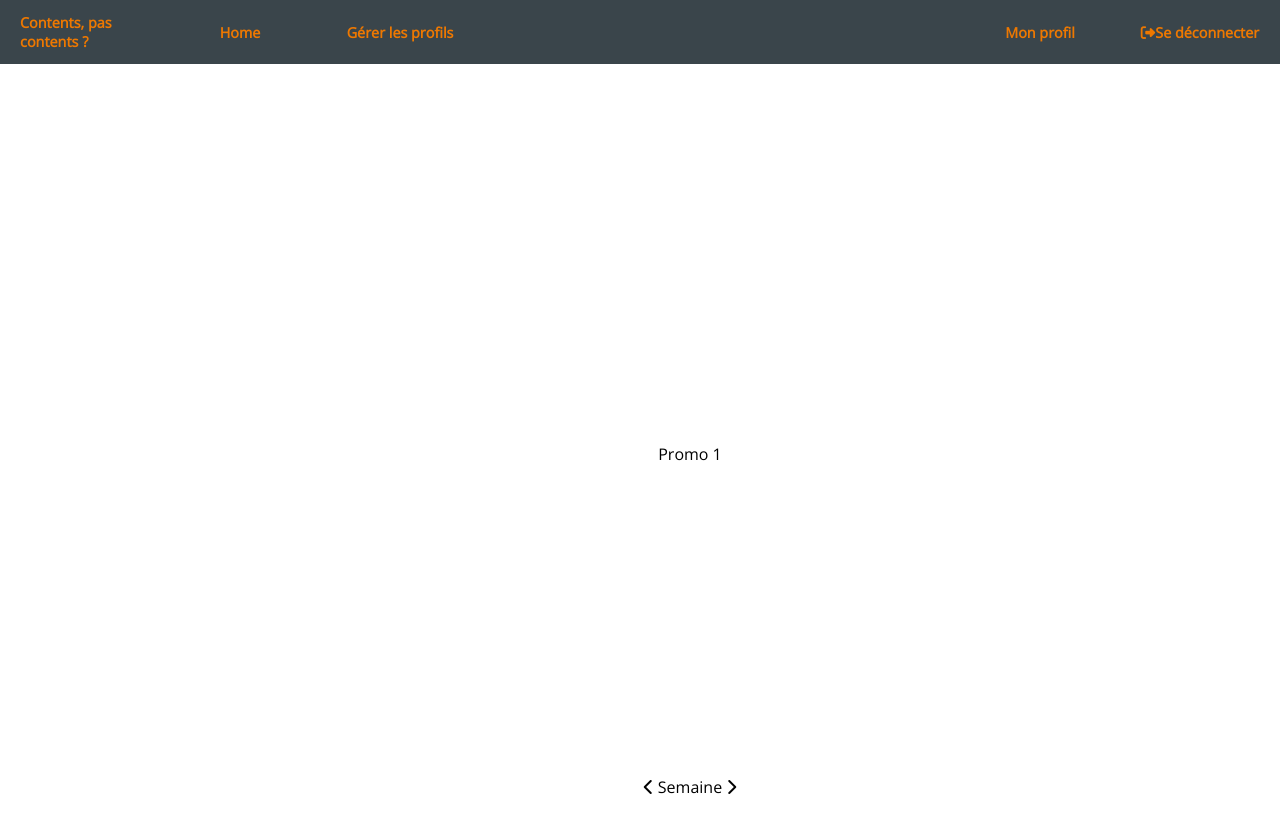
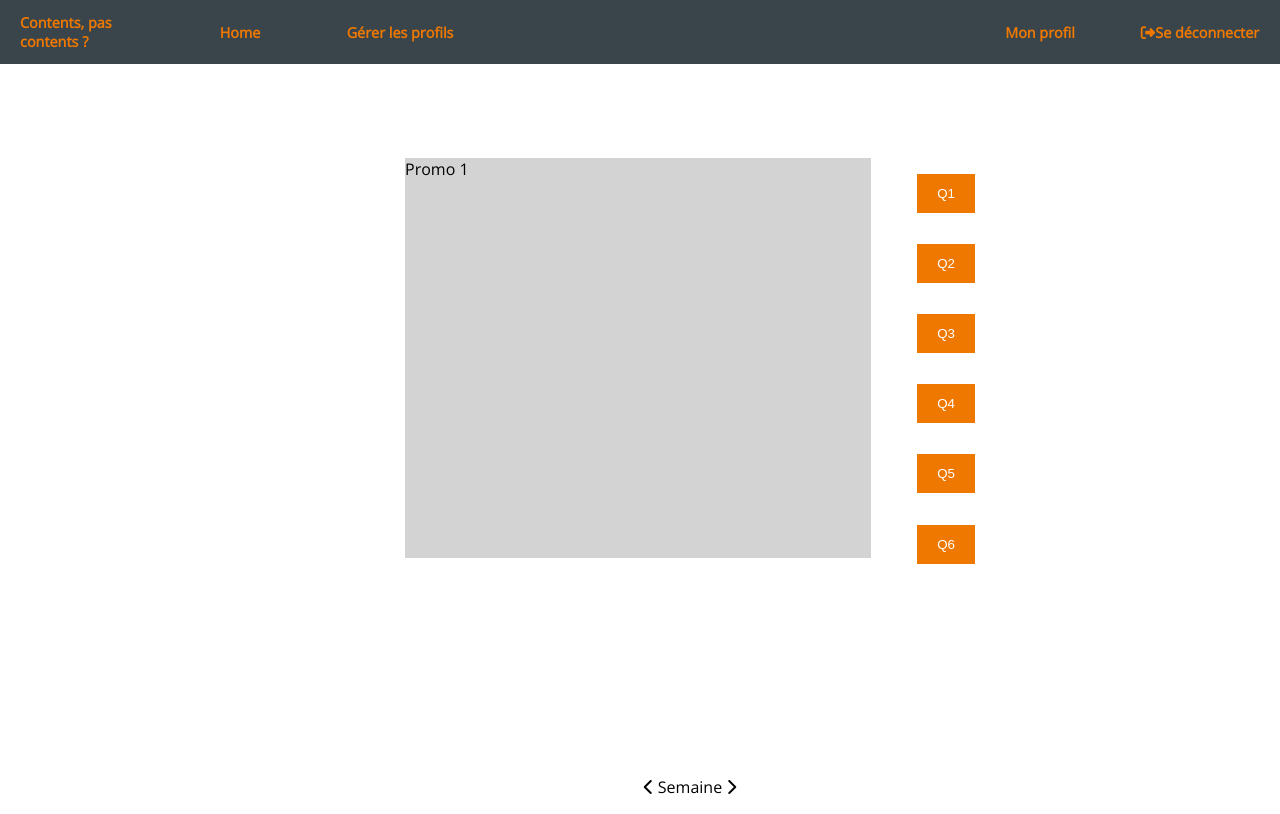
Before and after one commit to solenne2404/ContentPasContent, a Python web app: template Flask/app/templates/promo.html in a window 1280 px wide. Run offline with Jinja, Linux system fonts and the light colour scheme; the template is opened without the code that fills it, so the values that code supplies are empty; some libraries are stand-ins or nearby versions.

Commit message:
Template Promo / create button

```diff
--- a/Flask/app/static/style.css
+++ b/Flask/app/static/style.css
@@ -67,7 +67,10 @@ SIDE BAR
     /* Fixed Sidebar (stay in place on scroll) */
     z-index: 2;
     /* Stay on top */
-    top: 0;
+
+
+    top: 0px;
+
     /* Stay at the top */
     left: 0;
     background-color: rgb(123, 123, 123);
@@ -192,3 +195,40 @@ ACCUEIL ADMIN
     align-self: end;
     grid-row: 6 / 6;
 }
+
+/*****************************************************************************************************
+PROMO
+*****************************************************************************************************/
+
+.button-contain{
+    display: flex;
+    flex-direction: column;
+}
+
+.btn-q{
+    margin-top: 27%;
+    margin-bottom: 27%;
+    color:white;
+    background-color:#ee7800ff ;
+    border:none;
+    padding: 12px 20px;
+    text-align:center;
+}
+
+.btn-q:hover{
+    background-color: rgb(228, 165, 103);
+}
+
+.promo-ind{
+    width: 40%;
+    min-width: 150px;
+    height: 100%;
+    background-color:lightgray;
+    margin-right: 4%;
+}
+
+.promo-contain{
+    display: flex;
+    justify-content: center;
+    min-height:400px;
+}
--- a/Flask/app/templates/base.html
+++ b/Flask/app/templates/base.html
@@ -66,9 +66,9 @@
             <div class="dropdown">
                 <button class="dropbtn">
                     <svg xmlns="http://www.w3.org/2000/svg" x="0px" y="0px"
-    width="52" height="52"
-    viewBox="0 0 172 172"
-    style=" fill:#000000;"><g fill="none" fill-rule="nonzero" stroke="none" stroke-width="1" stroke-linecap="butt" stroke-linejoin="miter" stroke-miterlimit="10" stroke-dasharray="" stroke-dashoffset="0" font-family="none" font-weight="none" font-size="none" text-anchor="none" style="mix-blend-mode: normal"><path d="M0,172v-172h172v172z" fill="none"></path><g fill="#e67e22"><path d="M13.90265,152.15385c0,0 0,-9.92308 0,-11.24099c0,-14.54867 21.8101,-27.77944 45.63581,-32.43088c0,0 7.28726,-3.95373 5.29747,-11.24099c-7.28726,-9.25121 -9.27704,-19.17428 -9.27704,-19.17428c-1.31791,-0.67187 -3.30769,-1.98978 -4.6256,-3.30769c-1.98978,-2.66165 -4.6256,-10.59495 -3.95372,-16.53846c0.64603,-5.29747 1.96394,-3.30769 2.63581,-4.6256c-5.29747,-11.91287 -2.63581,-27.13342 3.30769,-38.3744c12.5589,-21.83594 39.02044,-15.22055 43,-7.28726c25.14363,-4.6256 24.47176,35.06671 20.51803,44.98978c0,0 1.96394,0.67188 1.96394,9.92308c-0.64604,9.92308 -8.57933,15.86659 -8.57933,15.86659c0,2.66165 -3.30769,10.59495 -8.60517,17.88221c-4.6256,9.2512 4.6256,11.24098 4.6256,11.24098c23.82572,4.6256 45.63582,17.85637 45.63582,32.40505c0,1.31791 0,11.24099 0,11.24099c0,9.27704 -35.71274,19.20012 -68.78967,19.20012c-32.40504,0 -68.78966,-3.30769 -68.78966,-18.52824z"></path></g></g></svg>
+                        width="52" height="52"
+                        viewBox="0 0 172 172"
+                        style=" fill:#000000;"><g fill="none" fill-rule="nonzero" stroke="none" stroke-width="1" stroke-linecap="butt" stroke-linejoin="miter" stroke-miterlimit="10" stroke-dasharray="" stroke-dashoffset="0" font-family="none" font-weight="none" font-size="none" text-anchor="none" style="mix-blend-mode: normal"><path d="M0,172v-172h172v172z" fill="none"></path><g fill="#e67e22"><path d="M13.90265,152.15385c0,0 0,-9.92308 0,-11.24099c0,-14.54867 21.8101,-27.77944 45.63581,-32.43088c0,0 7.28726,-3.95373 5.29747,-11.24099c-7.28726,-9.25121 -9.27704,-19.17428 -9.27704,-19.17428c-1.31791,-0.67187 -3.30769,-1.98978 -4.6256,-3.30769c-1.98978,-2.66165 -4.6256,-10.59495 -3.95372,-16.53846c0.64603,-5.29747 1.96394,-3.30769 2.63581,-4.6256c-5.29747,-11.91287 -2.63581,-27.13342 3.30769,-38.3744c12.5589,-21.83594 39.02044,-15.22055 43,-7.28726c25.14363,-4.6256 24.47176,35.06671 20.51803,44.98978c0,0 1.96394,0.67188 1.96394,9.92308c-0.64604,9.92308 -8.57933,15.86659 -8.57933,15.86659c0,2.66165 -3.30769,10.59495 -8.60517,17.88221c-4.6256,9.2512 4.6256,11.24098 4.6256,11.24098c23.82572,4.6256 45.63582,17.85637 45.63582,32.40505c0,1.31791 0,11.24099 0,11.24099c0,9.27704 -35.71274,19.20012 -68.78967,19.20012c-32.40504,0 -68.78966,-3.30769 -68.78966,-18.52824z"></path></g></g></svg>
                 </button>
             </div>
         </div>
--- a/Flask/app/templates/promo.html
+++ b/Flask/app/templates/promo.html
@@ -3,10 +3,18 @@
 {% block content %}
 
         <h1 class="homeTitle">{{promo.name}}</h1>
-        <div class="allIndicator">
+        <div class="promo-contain">
 
-                <div id="promosdiag">Promo 1</div>
+                <div class="promo-ind">Promo 1</div>
 
+                <div class="button-contain">
+                        <button class="btn-q">Q1<a href=""></a></button>
+                        <button class="btn-q">Q2<a href=""></a></button>
+                        <button class="btn-q">Q3<a href=""></a></button>
+                        <button class="btn-q">Q4<a href=""></a></button>
+                        <button class="btn-q">Q5<a href=""></a></button>
+                        <button class="btn-q">Q6<a href=""></a></button>
+                </div>
         </div>
 
         <div class="weekNav">
```
